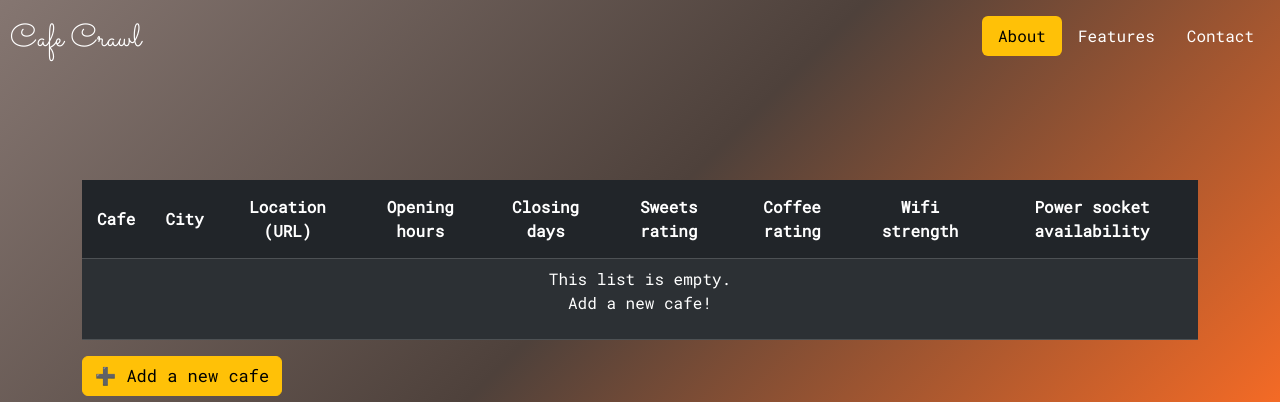
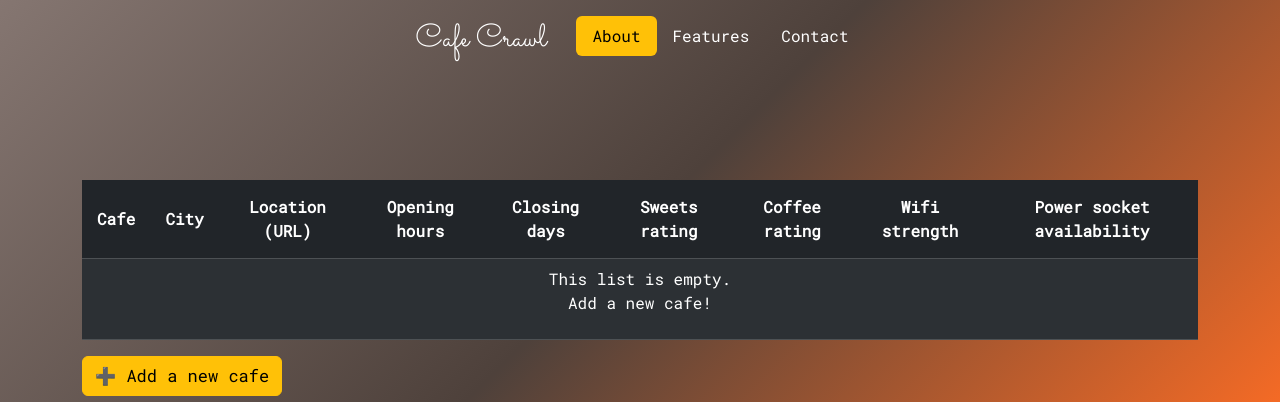
Before and after one commit to CamilleOnoda/Projects, a Flask app: page /cafes in a window 1280 px wide. Shown: the top 402 px of the page. Run offline with Flask 3, Linux system fonts and the light colour scheme; some libraries are stand-ins or nearby versions.

Commit message:
Center the header

```diff
--- a/Coffee-and-Wifi/templates/cafes.html
+++ b/Coffee-and-Wifi/templates/cafes.html
@@ -1,6 +1,6 @@
 {% extends 'base.html' %}
 {% block content %}
-<header class="d-flex justify-content-between py-3">
+<header class="d-flex justify-content-center py-3">
   <span>Cafe Crawl</span>
   <ul class="nav nav-pills">
     <li class="nav-item"><a href="#" class="nav-link active" aria-current="page">About</a></li>
```
